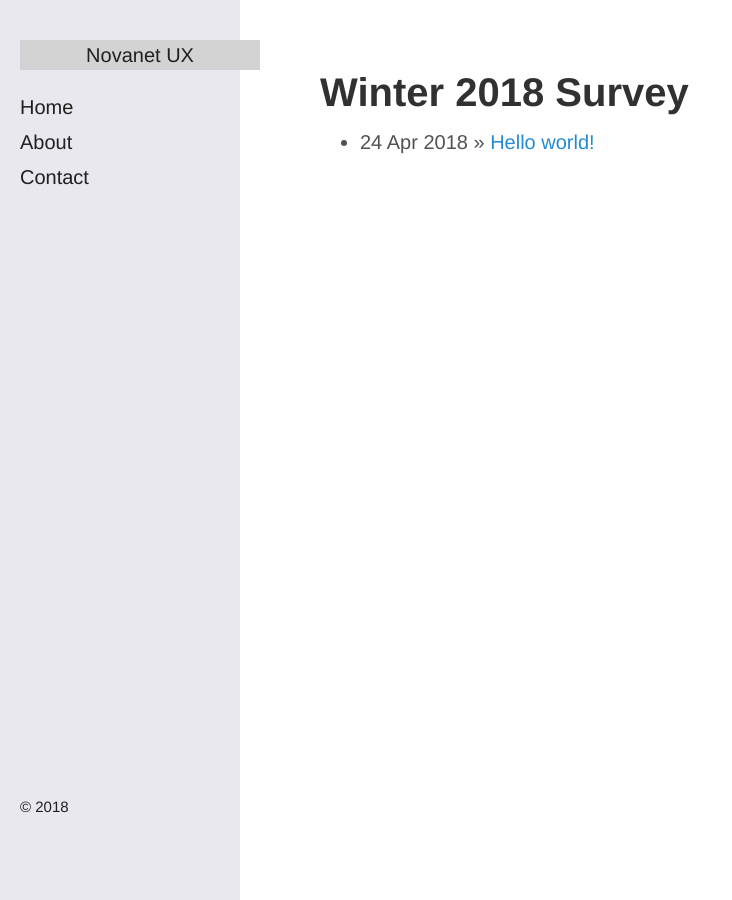
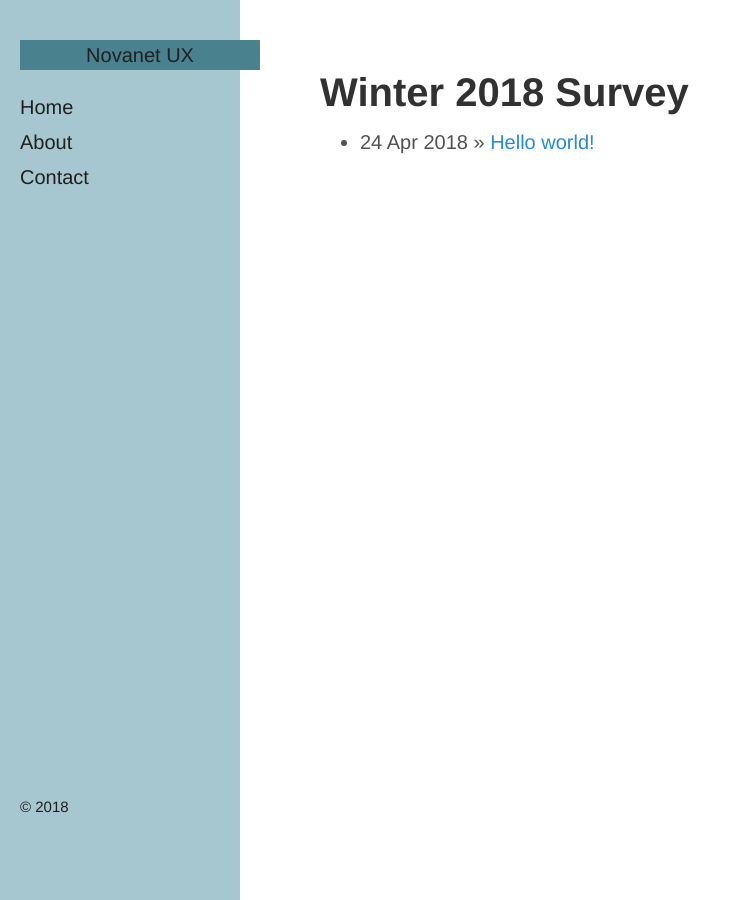
Before and after one commit to Novanet-UX/novanet-ux.github.io, a Jekyll site: the page built from index.html, in a window 1280 px wide. Shown: the whole page, without its empty margins (0-732 px from the left). Built offline with Jekyll 4.4.1, drawn with Linux system fonts in a browser that asks for light colours.

Commit message:
colour changes

```diff
--- a/public/css/hyde.css
+++ b/public/css/hyde.css
@@ -57,12 +57,12 @@ html {
   	/*text-align: center;*/
   	padding: 2rem 1rem;
   	color: rgba(255,255,255,.5);
- 	background-color: #E8E8EE;
+ 	background-color: #A6C7CF;
 }
 
 .sidebar-head {
 	width: 12rem;
-	background-color: #d3d3d3;
+	background-color: #4A818E;
 }
 
 @media (min-width: 48em) {
```
